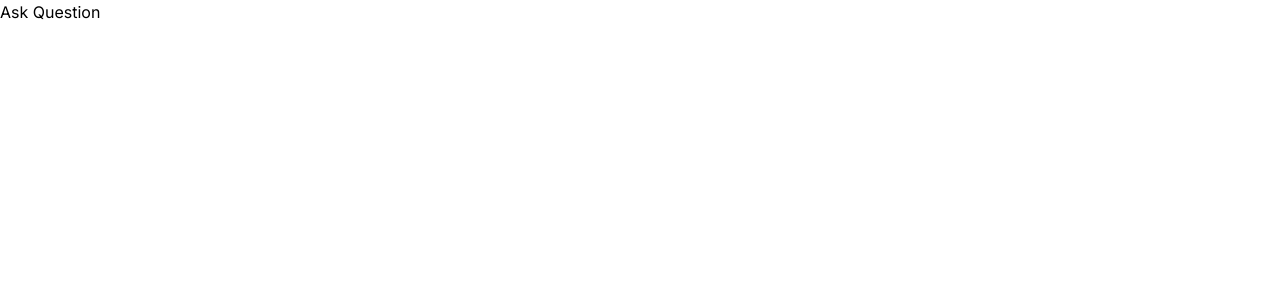
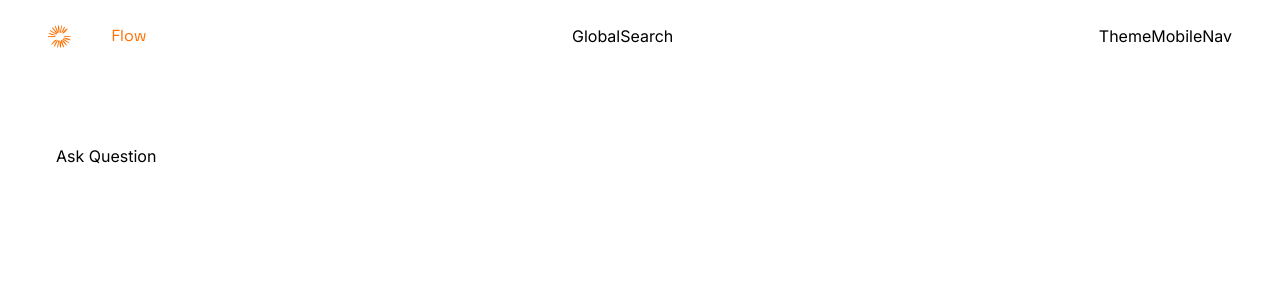
Before and after one commit to 7ipolito/devflow-nextjs14, a Next.js app: page /ask-question in a window 1280 px wide. Shown: the top 300 px of the page. Built offline with nearby package versions, Linux system fonts and the light colour scheme; no server answers.

Commit message:
feat: to create structure of navbar

```diff
--- a/app/(root)/(home)/page.tsx
+++ b/app/(root)/(home)/page.tsx
@@ -1,12 +1,7 @@
 import { UserButton } from "@clerk/nextjs";
 import { useTheme } from "@/context/ThemeProvider";
 export default function Home() {
-  const { mode } = useTheme();
+  // const { mode } = useTheme();
 
-  return (
-    <div>
-      {mode}
-      <UserButton />
-    </div>
-  );
+  return <div>{/* {mode} */}</div>;
 }
--- /dev/null
+++ b/app/(root)/layout.tsx
@@ -0,0 +1,19 @@
+import Navbar from "@/components/shared/navbar/Navbar";
+import React from "react";
+
+const Layout = ({ children }: { children: React.ReactNode }) => {
+  return (
+    <main className="background-light850_dark100 relative">
+      <Navbar />
+      <div className="flex">
+        <section className="flex min-h-screen flex-1 flex-col px-6 pb-6 pt-36 max-md:pb-14 sm:px-14">
+          <div className="max-auto w-full max-w-5xl">{children}</div>
+        </section>
+        {/* <RightSidebar /> */}
+      </div>
+      {/* <Toaster /> */}
+    </main>
+  );
+};
+
+export default Layout;
--- /dev/null
+++ b/components/shared/navbar/Navbar.tsx
@@ -0,0 +1,41 @@
+import Link from "next/link";
+import React from "react";
+import Image from "next/image";
+import { SignedIn, UserButton } from "@clerk/nextjs";
+const Navbar = () => {
+  return (
+    <nav className="flex-between background-light900_dark200 fixed z-50 w-full gap-5 p-6 shadow-light-300 dark:shadow-none sm:px-12">
+      <Link href="/" className="flex items-center gap-1">
+        <Image
+          src="/assets/images/site-logo.svg"
+          width={23}
+          height={23}
+          alt="DevFlow"
+        />
+
+        <p className="h2-bold ml-2 font-spaceGrotesk text-dark-100 dark:text-light-900 max-sm:hidden">
+          Dev<span className="text-primary-500">Flow</span>
+        </p>
+      </Link>
+      GlobalSearch
+      <div className="flex-between gap-5">
+        Theme
+        <SignedIn>
+          <UserButton
+            appearance={{
+              elements: {
+                avatarBox: "h-10 w-10",
+              },
+              variables: {
+                colorPrimary: "#ff7000",
+              },
+            }}
+          />
+        </SignedIn>
+        MobileNav
+      </div>
+    </nav>
+  );
+};
+
+export default Navbar;
```
